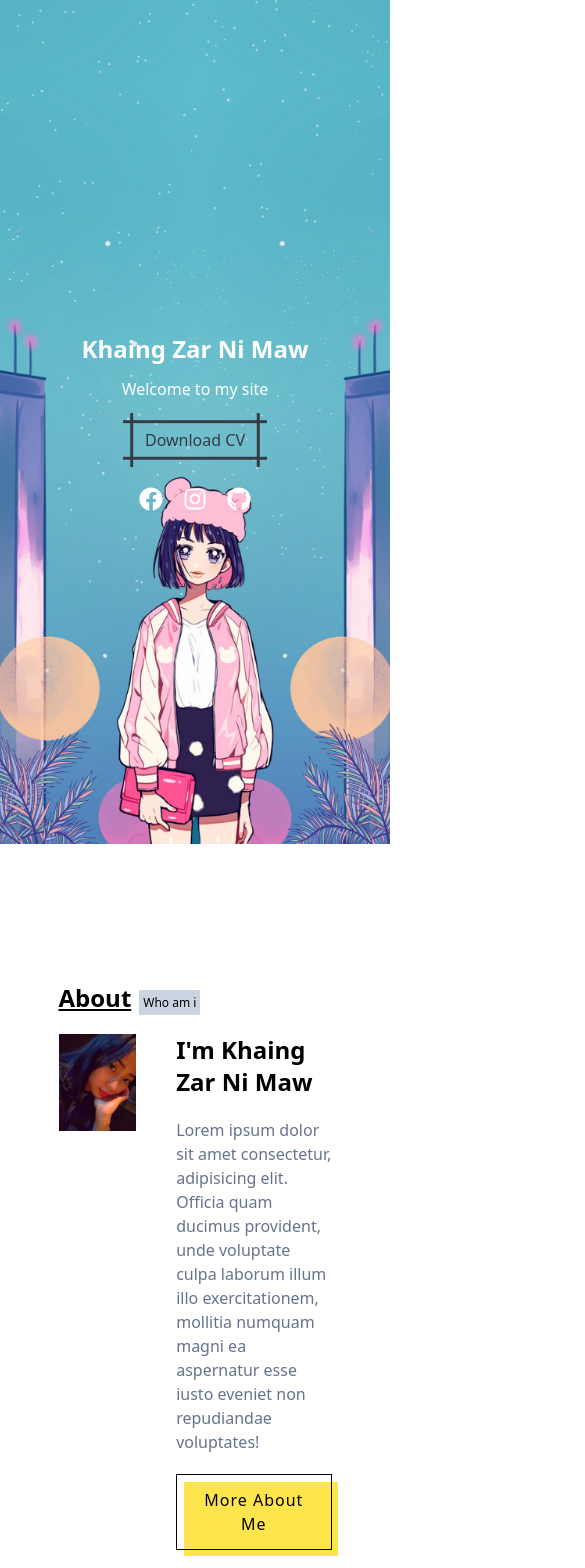
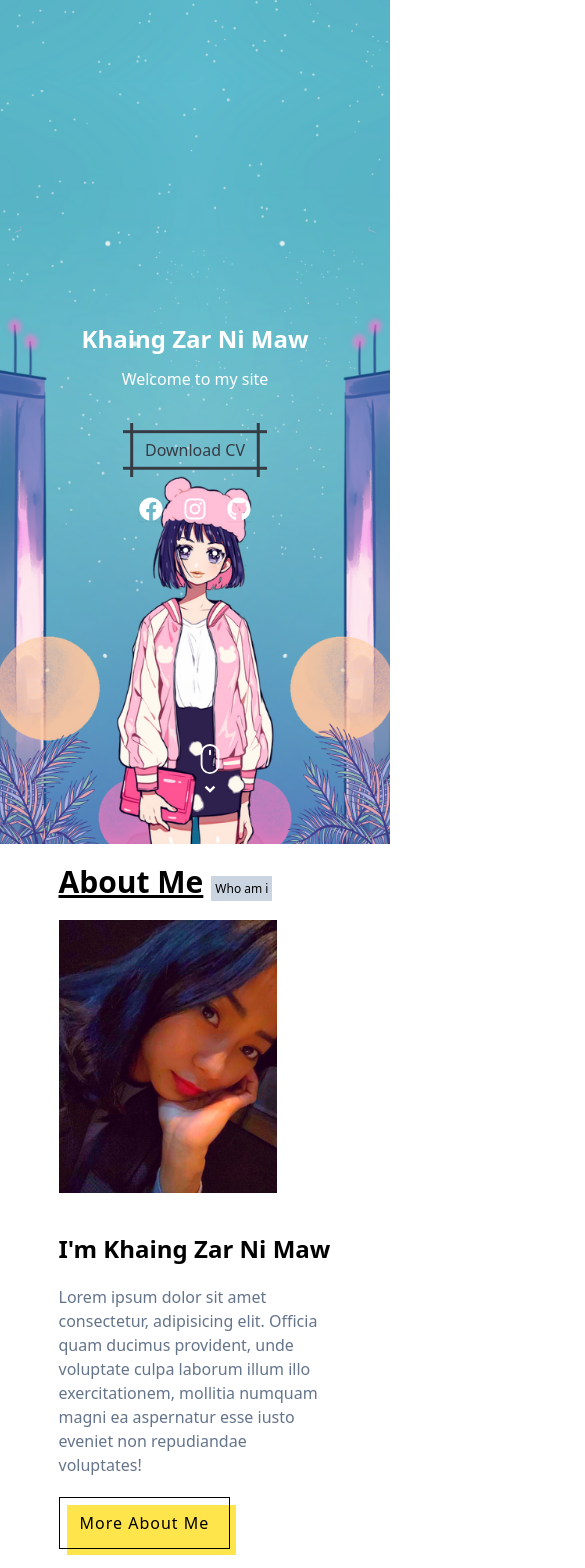
Before and after one commit to khaingzarnimaw/mawlay-portfolio, a React (Vite) app: page / in a window 390 px wide. Shown: the top 1568 px of the page, 585 px wide, since content can reach past the window. Built offline with nearby package versions, Linux system fonts and the light colour scheme.

Commit message:
responsive design

```diff
--- a/src/App.css
+++ b/src/App.css
@@ -5,6 +5,7 @@
 
 #top{
     background-image: url("./assets/img/top.png");
+
     background-size:cover;
     background-attachment: fixed;
     background-position: center;
--- a/src/components/About.jsx
+++ b/src/components/About.jsx
@@ -5,16 +5,16 @@ import Title from "./resources/Title";
 const About = () => {
   return (
     <>
-      <div className=" h-screen flex justify-center items-center ">
-        <div className=" w-[70%] mx-auto">
-          {/* <span className=" text-3xl font-bold underline"> About</span>
+      <div className=" flex md:justify-center justify-start items-center mb-4 ">
+        <div className=" w-[70%] mx-auto  ">
+          {/* <span className=" text-3xl font-b10old underline"> About</span>
           <span className=" text-sm bg-slate-300 p-1 ml-2">Who am I</span> */}
-          <Title title={"About"} setTitle={"Who am i"} />
+          <Title title={"About Me"} setTitle={"Who am i"} />
 
-          <div className="flex gap-10 ">
+          <div className="flex gap-10 flex-col md:flex-row ">
             {/* About Image */}
             <div className="basis-1/3">
-              <img src={AboutImg} alt="" />
+              <img className ="w-[80%] md:w-[100%]  "src={AboutImg} alt="" />
             </div>
 
             {/* Information */}
@@ -29,6 +29,7 @@ const About = () => {
                 illum illo exercitationem, mollitia numquam magni ea aspernatur
                 esse iusto eveniet non repudiandae voluptates!
               </p>
+
 
               {/* <div className=" cursor-pointer  bg-orange-300 px-3 py-3 inline text-white shadow-sw " >More about me</div> */}
               {/* လိုလဲရေးလို့ ရပါတယ် */}
--- a/src/components/Contant.jsx
+++ b/src/components/Contant.jsx
@@ -1,12 +1,14 @@
 import React from "react";
 import Title from "./resources/Title";
+import {GrSend} from "react-icons/gr"
+
 const Contant = () => {
   return (
-    <div className="h-screen flex justify-center items-center ">
+    <div className=" flex justify-center items-center mt-15 mb-20">
       <div className="w-[70%] mx-auto">
         <Title title={"Contact"} setTitle={"Get in touch with me"} />
 
-        <div className=" flex gap-3 ">
+        <div className=" flex gap-3 flex-col md:flex-row ">
           <div className=" basis-1/2 ">
             <form className=" flex flex-col gap-5 ">
               <div>
@@ -37,7 +39,10 @@ const Contant = () => {
               </div>
               <div className="text-center">
                 <button className=" py-3 px-5 border border-slate-800 rounded-sm ">
-                  Send Message
+                  <div className="flex gap-2 ">
+                    <GrSend className="text-xl"/>Send Message
+                  </div>
+
                 </button>
               </div>
             </form>
--- a/src/components/Portfolio.jsx
+++ b/src/components/Portfolio.jsx
@@ -31,13 +31,13 @@ const Portfolio = () => {
    console.log(projects);
 
   return (
-    <div className="h-screen flex justify-center items-center ">
-      <div className="w-[70%] mx-auto">
+    <div className=" flex  justify-center items-center mt-20">
+      <div className="w-[70%] mx-auto ">
         {/* <span className="text-2xl font-bold underline ">Portfolio</span>
         <span className="text-xs bg-slate-300 p-1 ml-2 ">work do so far</span> */}
         <Title title={"Portfolio"} setTitle={"Work do so far"} />
 
-        <div className="flex gap-5 ">
+        <div className="flex gap-5 flex-col md:flex-row ">
           {projects?.map((project, index) => {
             return (
               <div className="basis-1/3" key={index}>
--- a/src/components/ProjectCard.jsx
+++ b/src/components/ProjectCard.jsx
@@ -7,7 +7,7 @@ const ProjectCard = ({ data }) => {
     <div>
       <img src={Top} alt="" />
 
-      <div className="flex justify-between  items-center mt-2">
+      <div className="flex justify-between  items-center mt-2 ">
         <div className=" text-l font-bold">{data.title}</div>
         <span className="flex">
           <a href={data.githubUrl} target=" _black" >
--- a/src/components/Top.jsx
+++ b/src/components/Top.jsx
@@ -2,6 +2,8 @@ import React from "react";
 import Topimage from "../assets/img/top.png";
 import "../assets/css/button89.css";
 import { FaFacebook, FaInstagram, FaGithub } from "react-icons/fa";
+import { BsMouse } from "react-icons/bs";
+import { RiArrowDropDownLine } from "react-icons/ri";
 
 const Top = () => {
   return (
@@ -14,10 +16,17 @@ const Top = () => {
         <div className="text-2xl md:text-4xl font-bold text-white mb-3">
           Khaing Zar Ni Maw
         </div>
-        <div className=" text-white mb-3">Welcome to my site</div>
+        <div className=" text-white mb-8">Welcome to my site</div>
         <button role="button" className="button-89">
           Download CV
         </button>
+        <div>
+          <span className=" flex-col gap-1 absolute bottom-10">
+            <BsMouse className="text-3xl text-white mt-4 " />
+            <RiArrowDropDownLine className="text-3xl text-white" />
+          </span>
+        </div>
+
         <div className="md:absolute left-10 bottom-[35%] mt-5">
           <ul className="flex justify-center md:flex-col  gap-5">
             <li>
--- a/src/components/resources/Title.jsx
+++ b/src/components/resources/Title.jsx
@@ -2,8 +2,8 @@ import React from 'react'
 
 const Title = ({title,setTitle}) => {
   return (
-    <div className='mb-5'>
-        <span className=" text-2xl font-bold underline ">{ title }</span>
+    <div className='my-5'>
+        <span className=" md:text-2xl text-3xl font-bold underline  ">{ title }</span>
         <span className=" text-xs bg-slate-300 p-1 ml-2 ">{ setTitle }</span>
 
     </div>
--- a/src/main.jsx
+++ b/src/main.jsx
@@ -1,7 +1,6 @@
 import React from 'react'
 import ReactDOM from 'react-dom/client'
 import App from './App.jsx'
-
 
 ReactDOM.createRoot(document.getElementById('root')).render(
   <React.StrictMode>
```
